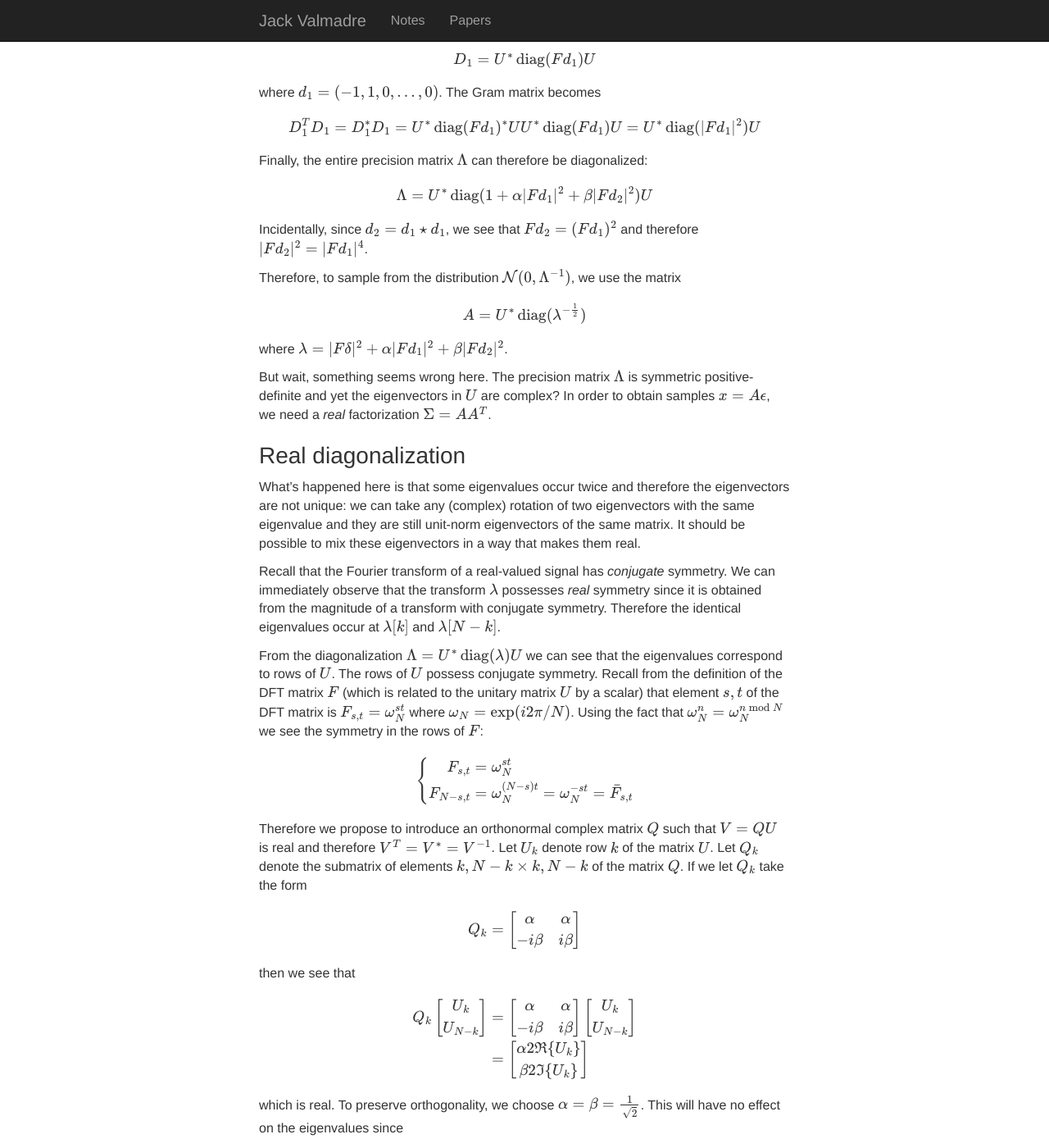
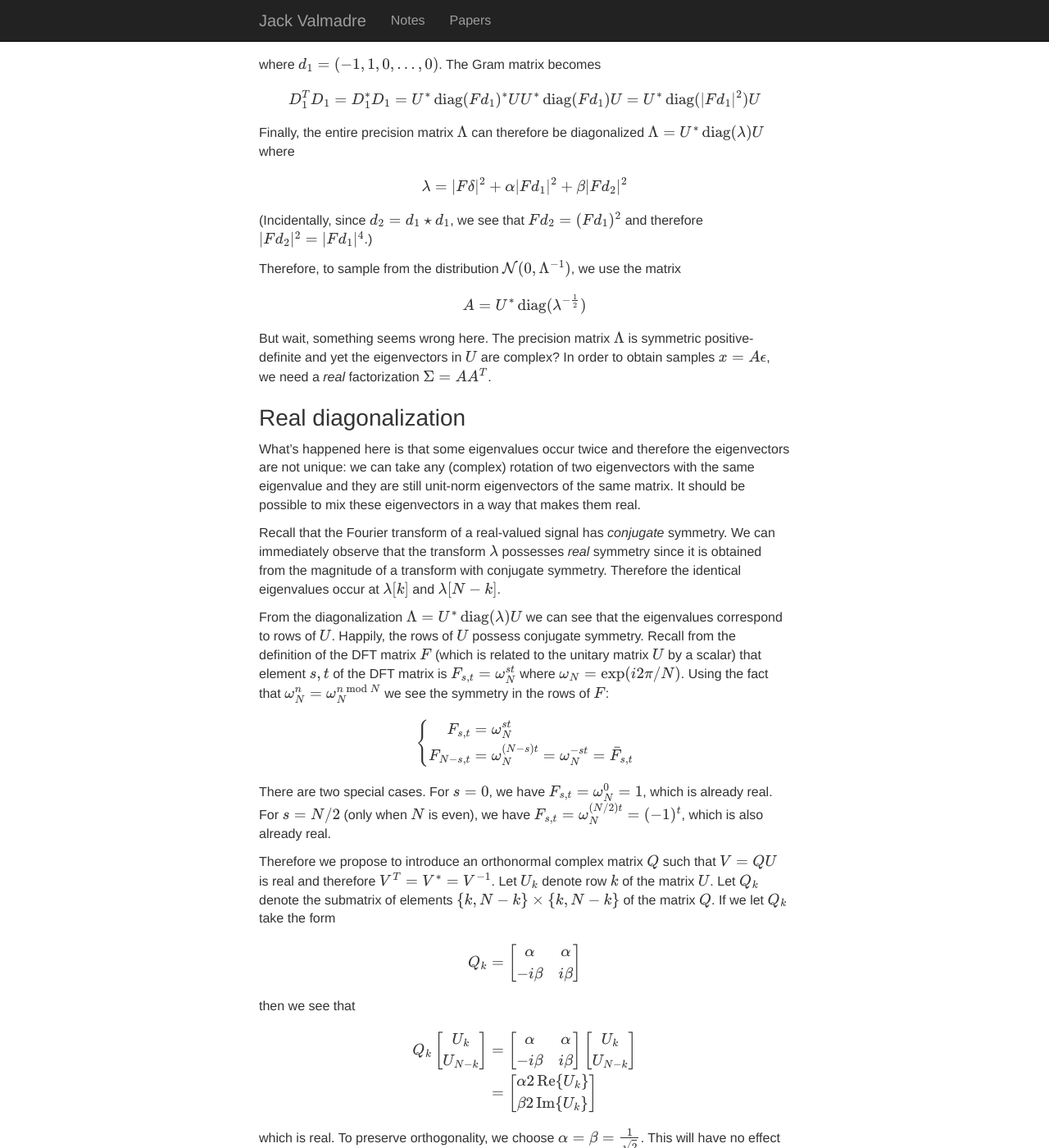
Before and after one commit to jvlmdr/jack.valmadre.net, a Jekyll site: the page built from notes/_posts/2020-01-06-sample-smooth-paths.md, in a window 1280 px wide and 1400 px high, scrolled down 1824 px. Shown: the whole window at 82% size. Built offline with Jekyll 4.4.1, drawn with Linux system fonts in a browser that asks for light colours; nearby versions of some CDN libraries; formulas are drawn with MathJax 3; some of the changed text lies outside the part shown.

Commit message:
Update 2020-01-06-sample-smooth-paths.md

```diff
--- a/notes/_posts/2020-01-06-sample-smooth-paths.md
+++ b/notes/_posts/2020-01-06-sample-smooth-paths.md
@@ -58,8 +58,6 @@ For convenience, let us define $U = \frac{1}{\sqrt{N}} F$ so that $U^{-1} = U^{\
 
 $$ Y = (\sqrt{N} U)^{-1} \operatorname{diag}(F y) (\sqrt{N} U) = U^{\ast} \operatorname{diag}(F y) U $$
 
-This means that the matrix $U^{\star} = 1/\sqrt{N} F^
-
 Now we can use this to diagonalize the finite difference matrix:
 
 $$ D_{1} = U^{\ast} \operatorname{diag}(F d_{1}) U $$
@@ -68,17 +66,15 @@ where $d_{1} = (-1, 1, 0, \dots, 0)$. The Gram matrix becomes
 
 $$ D_{1}^{T} D_{1} = D_{1}^{\ast} D_{1} = U^{\ast} \operatorname{diag}(F d_{1})^{\ast} U U^{\ast} \operatorname{diag}(F d_{1}) U = U^{\ast} \operatorname{diag}(\lvert F d_{1} \rvert^{2}) U $$
 
-Finally, the entire precision matrix $\Lambda$ can therefore be diagonalized:
+Finally, the entire precision matrix $\Lambda$ can therefore be diagonalized $\Lambda = U^{\ast} \operatorname{diag}(\lambda) U$ where
 
-$$ \Lambda = U^{\ast} \operatorname{diag}(1 + \alpha \lvert F d_{1} \rvert^{2} + \beta \lvert F d_{2} \rvert^{2}) U $$
+$$ \lambda = \lvert F \delta \rvert^{2} + \alpha \lvert F d_{1} \rvert^{2} + \beta \lvert F d_{2} \rvert^{2} $$
 
-Incidentally, since $d_2 = d_1 \star d_1$, we see that $F d_{2} = (F d_{1})^2$ and therefore $\lvert F d_{2} \rvert^2 = \lvert F d_{1} \rvert^4$.
+(Incidentally, since $d_2 = d_1 \star d_1$, we see that $F d_{2} = (F d_{1})^2$ and therefore $\lvert F d_{2} \rvert^2 = \lvert F d_{1} \rvert^4$.)
 
 Therefore, to sample from the distribution $\mathcal{N}(0, \Lambda^{-1})$, we use the matrix
 
 $$ A = U^{\ast} \operatorname{diag}(\lambda^{-\frac{1}{2}}) $$
-
-where $\lambda = \lvert F \delta \rvert^{2} + \alpha \lvert F d_{1} \rvert^{2} + \beta \lvert F d_{2} \rvert^{2}$.
 
 But wait, something seems wrong here.
 The precision matrix $\Lambda$ is symmetric positive-definite and yet the eigenvectors in $U$ are complex?
@@ -94,7 +90,7 @@ We can immediately observe that the transform $\lambda$ possesses _real_ symmetr
 Therefore the identical eigenvalues occur at $\lambda[k]$ and $\lambda[N - k]$.
 
 From the diagonalization $\Lambda = U^{\ast} \operatorname{diag}(\lambda) U$ we can see that the eigenvalues correspond to rows of $U$.
-The rows of $U$ possess conjugate symmetry.
+Happily, the rows of $U$ possess conjugate symmetry.
 Recall from the definition of the DFT matrix $F$ (which is related to the unitary matrix $U$ by a scalar) that element $s, t$ of the DFT matrix is $F_{s, t} = \omega_{N}^{s t}$ where $\omega_{N} = \exp(i 2 \pi / N)$.
 Using the fact that $\omega_{N}^{n} = \omega_{N}^{n \bmod N}$ we see the symmetry in the rows of $F$:
 
@@ -103,9 +99,13 @@ F_{s, t} & = \omega_{N}^{s t} \\
 F_{N - s, t} & = \omega_{N}^{(N - s) t} = \omega_{N}^{-s t} = \bar{F}_{s, t}
 \end{aligned} \right. $$
 
+There are two special cases.
+For $s = 0$, we have $F_{s, t} = \omega_{N}^{0} = 1$, which is already real.
+For $s = N / 2$ (only when $N$ is even), we have $F_{s, t} = \omega_{N}^{(N/2) t} = (-1)^{t}$, which is also already real.
+
 Therefore we propose to introduce an orthonormal complex matrix $Q$ such that $V = Q U$ is real and therefore $V^{T} = V^{\ast} = V^{-1}$.
 Let $U_{k}$ denote row $k$ of the matrix $U$.
-Let $Q_{k}$ denote the submatrix of elements $\{k, N - k\} \times \{k, N - k\}$ of the matrix $Q$.
+Let $Q_{k}$ denote the submatrix of elements $\\{k, N - k\\} \times \\{k, N - k\\}$ of the matrix $Q$.
 If we let $Q_{k}$ take the form
 
 $$ Q_{k} = \begin{bmatrix} \alpha & \alpha \\ -i \beta & i \beta \end{bmatrix} $$
@@ -115,7 +115,7 @@ then we see that
 $$ \begin{align}
 Q_{k} \begin{bmatrix} U_{k} \\ U_{N - k} \end{bmatrix}
 & = \begin{bmatrix} \alpha & \alpha \\ -i \beta & i \beta \end{bmatrix} \begin{bmatrix} U_{k} \\ U_{N - k} \end{bmatrix} \\
-& = \begin{bmatrix} \alpha 2 \Re\{U_{k}\} \\ \beta 2 \Im\{U_{k}\} \end{bmatrix}
+& = \begin{bmatrix} \alpha 2 \operatorname{Re}\{U_{k}\} \\ \beta 2 \operatorname{Im}\{U_{k}\} \end{bmatrix}
 \end{align} $$
 
 which is real.
```
Also changed, not shown: other parts of notes/_posts/2020-01-06-sample-smooth-paths.md (+1 -1 lines).
